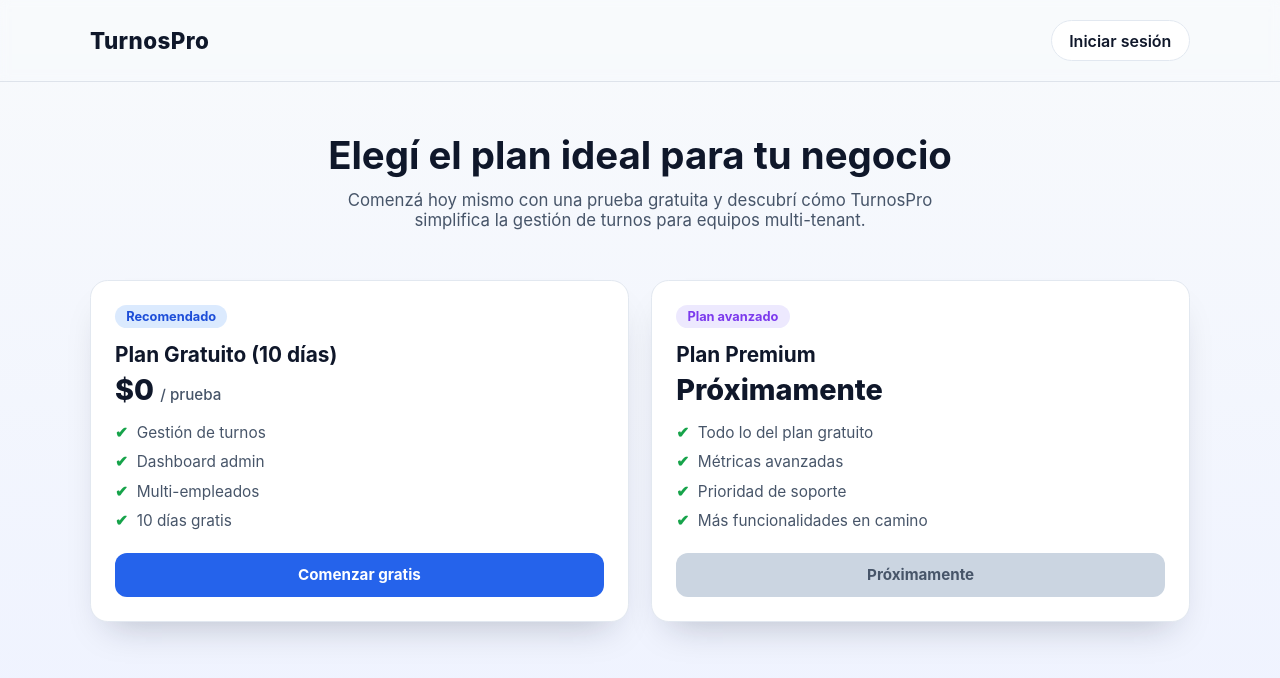
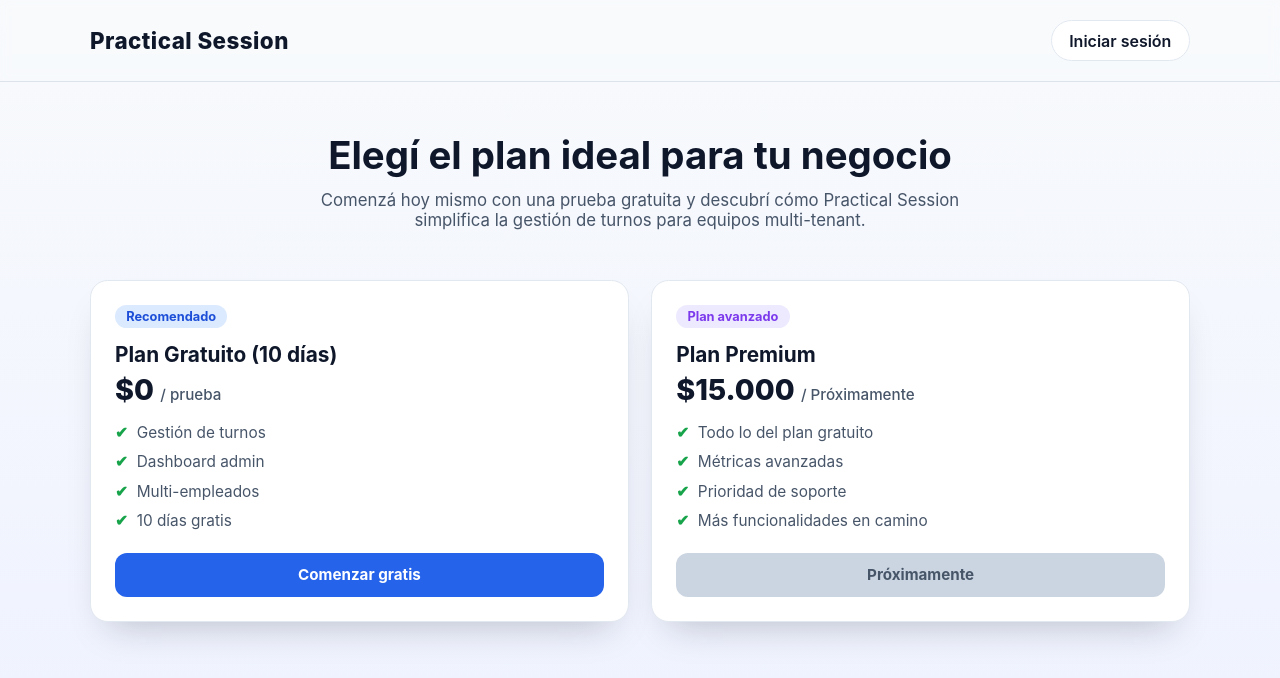
Before and after one commit to alexisrr11/appTurnosPrueba, a website: page front-turnos/suscripcion/index.html in a window 1280 px wide. Drawn offline with Linux system fonts and the light colour scheme.

Commit message:
Ajustes en suscripcion

```diff
--- a/front-turnos/suscripcion/index.html
+++ b/front-turnos/suscripcion/index.html
@@ -213,7 +213,7 @@
 <body>
   <header class="header">
     <div class="container header-content">
-      <a href="../index.html" class="logo">TurnosPro</a>
+      <a href="../index.html" class="logo">Practical Session</a>
       <a href="../empleados/login.html" class="login-btn">Iniciar sesión</a>
     </div>
   </header>
@@ -222,7 +222,7 @@
     <section class="hero">
       <h1>Elegí el plan ideal para tu negocio</h1>
       <p>
-        Comenzá hoy mismo con una prueba gratuita y descubrí cómo TurnosPro simplifica la gestión
+        Comenzá hoy mismo con una prueba gratuita y descubrí cómo Practical Session simplifica la gestión
         de turnos para equipos multi-tenant.
       </p>
     </section>
@@ -244,7 +244,7 @@
       <article class="plan-card">
         <span class="plan-badge premium">Plan avanzado</span>
         <h2>Plan Premium</h2>
-        <p class="price">Próximamente</p>
+        <p class="price">$15.000 <span>/ Próximamente</span></p>
         <ul class="features">
           <li><span class="check">✔</span>Todo lo del plan gratuito</li>
           <li><span class="check">✔</span>Métricas avanzadas</li>
```
Also changed, not shown: front-turnos/controladores/controlador.js (deleted, +0 -12 lines).
